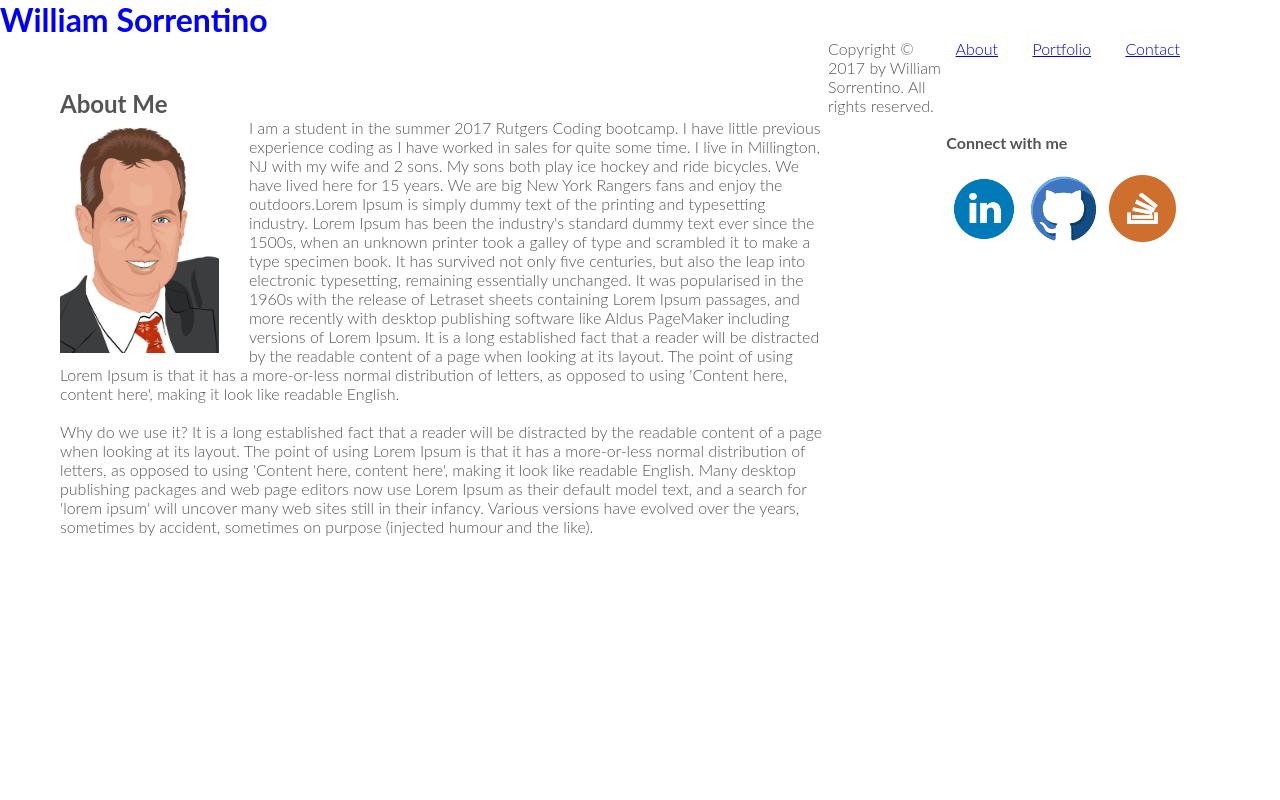
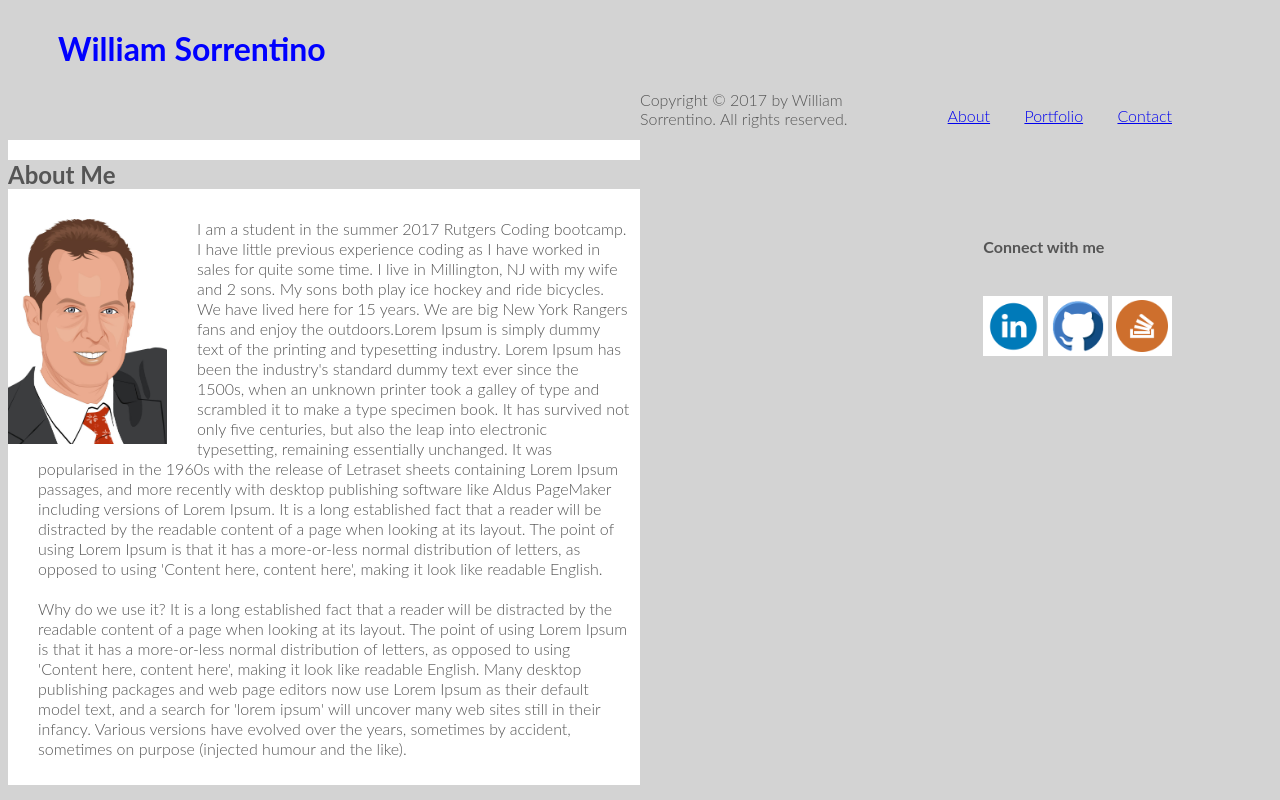
Before and after one commit to monfrair/Basic-Portfolio, a plain HTML site: page index.html in a window 1280 px wide. Drawn offline with Linux system fonts and the light colour scheme.

Commit message:
another test run

```diff
--- a/assets/css/style.css
+++ b/assets/css/style.css
@@ -1,15 +1,16 @@
 /*---------Basic Setup-------------*/
 
    * {
-    margin: 0;
+
     padding: 0;
     box-sizing: border-box;
+    background-color: lightgrey;
 
 }
 
 html,
 body {
-    background-color: #fff;
+    background-color: lightgrey;
     color: #555;
     font-family: 'Lato', 'Arial', sans-serif;
     font-weight: 300;
@@ -29,9 +30,8 @@ body {
 /*----------Headings-----------*/
 
 h1 {
-
+    margin-left:  50px;
     color: blue;
-
 
 
 }
@@ -58,19 +58,19 @@ h1 {
 /*------------------Images--------------------*/
 
 #linkedin-logo {
-    height: 75px;
+    height: 60px;
     width: auto;
     padding: 4px;
     background-color: white;
 }
 #github-logo {
-    height: 75px;
+    height: 60px;
     width: auto;
     padding: 4px;
     background-color: white;
 }
 #stack-logo {
-    height: 75px;
+    height: 60px;
     width: auto;
     padding: 4px;
     background-color: white;
@@ -124,16 +124,19 @@ h1 {
 
 .about-me {
     background-color: white;
-    margin-left:  60px;
+    border-width: 0px;
     margin-top: 50px;
-    width: 60%;
-    height:75%;
+    width: 50%;
+    height:80%;
     float: left;
 }
 
 .about {
     background-color: white;
-
+    width 90%;
+    padding: 10px;
+    line-height: 125%;
+    margin-left: 20px;
 }
 
 .my-links {
@@ -154,13 +157,10 @@ h1 {
 
 }
 
-footer {
-    height: 80px;
-    width: 100%
-    background-color: darkslateblue;
+
+
+
+input[type=message] {
+    width: 50px;
+    height: 40px;
 }
-
-.copyw {
-    text-decoration: none;
-
-}
```
